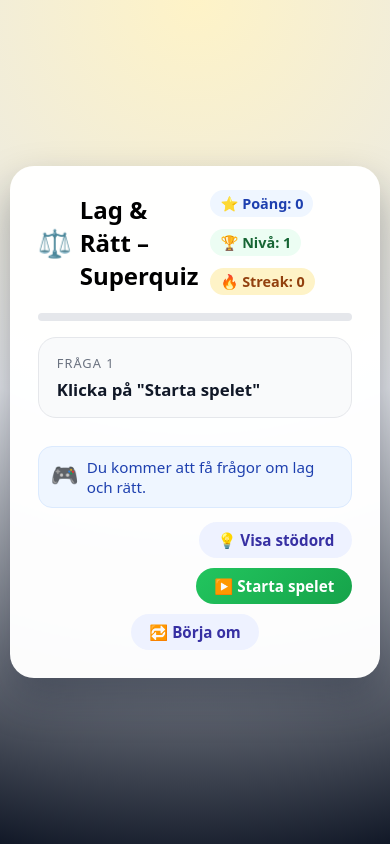
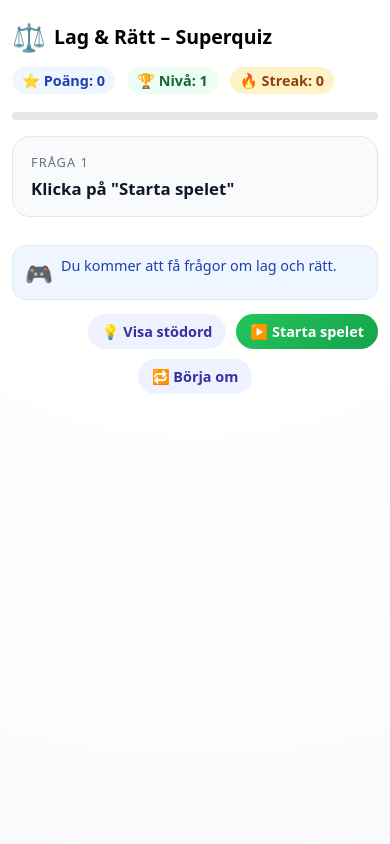
Before and after one commit to johansjoeberg85/Johan, a plain HTML site: page index.html in a window 390 px wide. Drawn offline with Linux system fonts and the light colour scheme.

Commit message:
Update index.html

```diff
--- a/index.html
+++ b/index.html
@@ -3,6 +3,10 @@
 <head>
   <meta charset="UTF-8">
   <title>Lag & Rätt – Superquiz</title>
+
+  <!-- MOBILVY – superviktig för iPhone -->
+  <meta name="viewport" content="width=device-width, initial-scale=1">
+
   <style>
     * {
       box-sizing: border-box;
@@ -34,6 +38,7 @@
       align-items: center;
       gap: 12px;
       margin-bottom: 18px;
+      flex-wrap: wrap;
     }
 
     .title {
@@ -235,6 +240,40 @@
       border-radius: 14px;
       margin-top: 10px;
     }
+
+    /* 📱 MOBILANPASSNING FÖR iPHONE */
+    @media (max-width: 480px) {
+
+      body {
+        padding: 0;
+        align-items: flex-start;
+      }
+
+      .game-container {
+        width: 100vw;
+        min-height: 100vh;
+        border-radius: 0;
+        padding: 18px 12px 24px;
+        box-shadow: none;
+      }
+
+      .title {
+        font-size: 1.22rem;
+      }
+
+      .choices {
+        grid-template-columns: 1fr !important;
+      }
+
+      .btn {
+        font-size: 0.9rem;
+        padding: 8px 14px;
+      }
+
+      .feedback {
+        font-size: 0.9rem;
+      }
+    }
   </style>
 </head>
 <body>
@@ -245,6 +284,7 @@
       <span class="icon">⚖️</span>
       <span>Lag & Rätt – Superquiz</span>
     </div>
+
     <div class="stats">
       <div class="badge score" id="scoreBadge">⭐ Poäng: 0</div>
       <div class="badge level" id="levelBadge">🏆 Nivå: 1</div>
@@ -257,6 +297,7 @@
   </div>
 
   <div id="quizArea">
+
     <div class="card" id="questionCard">
       <div class="question-index" id="questionIndex">Fråga 1</div>
       <div class="question-text" id="questionText">Klicka på "Starta spelet"</div>
@@ -277,9 +318,9 @@
     <div class="bottom-restart">
       <button class="btn btn-secondary" id="restartButton">🔁 Börja om</button>
     </div>
-  </div>
 
-<script>
+  </div> <!-- /quizArea -->
+  <script>
   let answerLog = [];
 
   const cards = [
@@ -779,7 +820,7 @@
   });
 
   resetGameState();
-</script>
+  </script>
 </div>
 </body>
 </html>
```
